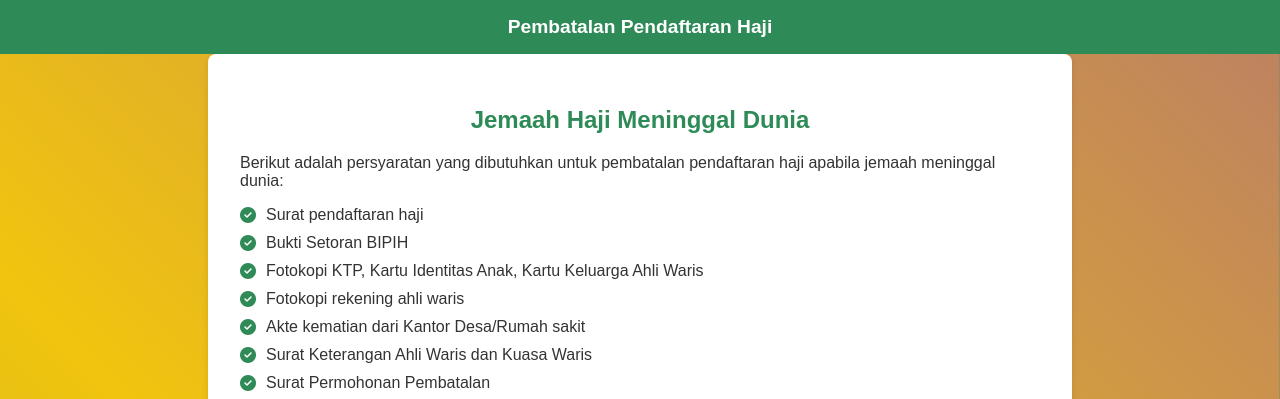
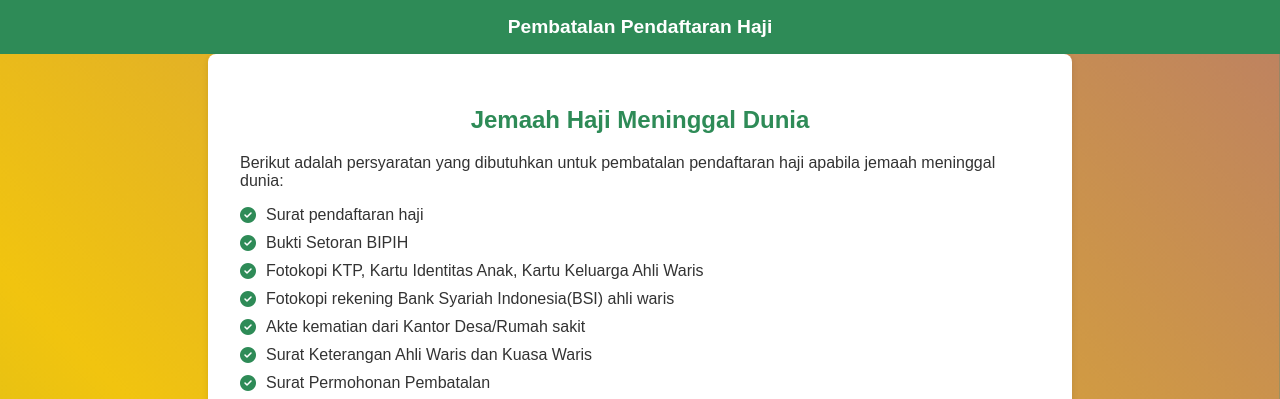
Before and after one commit to plhutbalangan/info-haji, a plain HTML site: page batal.html in a window 1280 px wide. Shown: the top 399 px of the page. Drawn offline with Linux system fonts and the light colour scheme.

Commit message:
Update batal.html

```diff
--- a/batal.html
+++ b/batal.html
@@ -105,11 +105,13 @@
       <li><i class="fas fa-check-circle"></i> Surat pendaftaran haji</li>
       <li><i class="fas fa-check-circle"></i> Bukti Setoran BIPIH</li>
       <li><i class="fas fa-check-circle"></i> Fotokopi KTP, Kartu Identitas Anak, Kartu Keluarga Ahli Waris</li>
-      <li><i class="fas fa-check-circle"></i> Fotokopi rekening ahli waris</li>
+      <li><i class="fas fa-check-circle"></i> Fotokopi rekening Bank Syariah Indonesia(BSI) ahli waris</li>
       <li><i class="fas fa-check-circle"></i> Akte kematian dari Kantor Desa/Rumah sakit</li>
       <li><i class="fas fa-check-circle"></i> Surat Keterangan Ahli Waris dan Kuasa Waris</li>
       <li><i class="fas fa-check-circle"></i> Surat Permohonan Pembatalan</li>
       <li><i class="fas fa-check-circle"></i> SPTJM Ahli Waris</li>
+
+
     </ul>
     <a href="https://drive.google.com/drive/folders/10TXAlu8ke58ABDnL-34q11KrtWjQxLIo?usp=sharing" class="download-link">
       <i class="fas fa-download"></i> Download Formulir Pembatalan - Jemaah Meninggal Dunia
```
